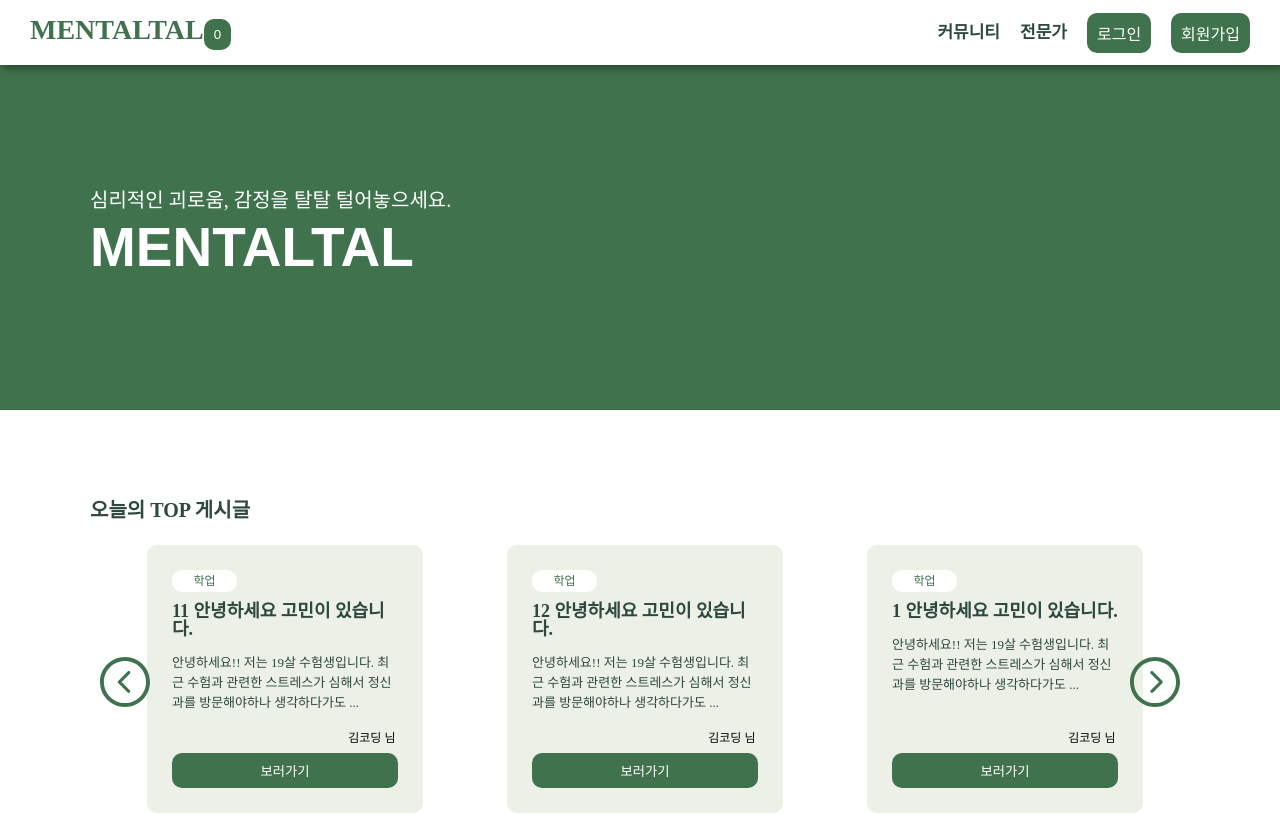
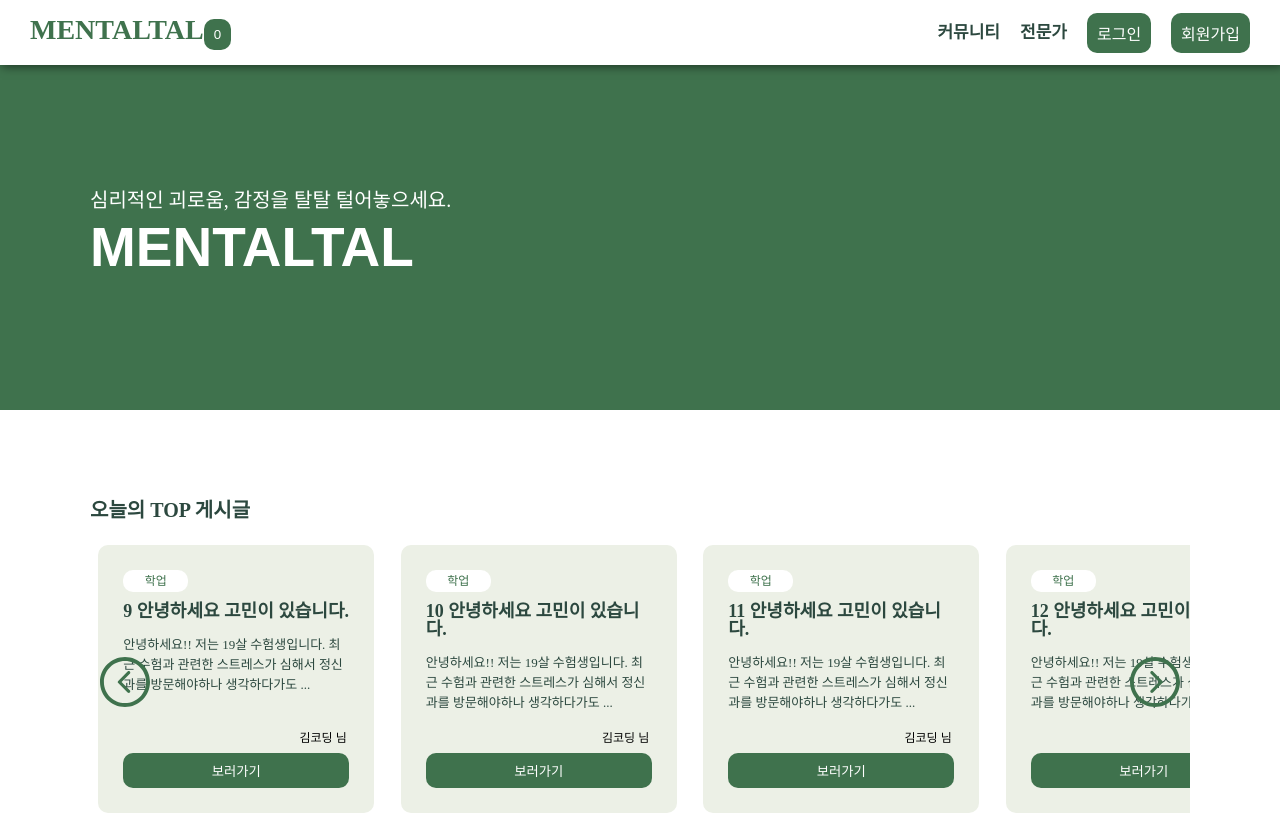
Before and after one commit to codestates-seb/seb41_main_030, a React (Create React App) app in the folder client/: page / in a window 1280 px wide. Shown: the top 814 px of the page. Built offline with nearby package versions, Linux system fonts and the light colour scheme; data requests are answered from the project's data file; a web font is replaced by a local one.

Commit message:
[design] 캐러셀 반응형 UI 조정

```diff
--- a/client/src/components/Carousel.js
+++ b/client/src/components/Carousel.js
@@ -11,7 +11,7 @@ import "swiper/css/pagination";
 import "swiper/css/navigation";
 
 // import required modules
-import { Pagination, Navigation } from "swiper";
+import { Navigation } from "swiper";
 import Preview from "./Preview";
 import { useEffect, useState } from "react";
 import axios from "axios";
@@ -29,6 +29,12 @@ const Container = styled.div`
         width: 100%;
         height: 100%;
     }
+
+    /* .swiper-container {
+        width: 100%;
+        height: 400px;
+        padding: 0 50px;
+    } */
 
     .swiper-slide {
         /* text-align: center; */
@@ -67,6 +73,7 @@ const Container = styled.div`
         background-repeat: no-repeat;
         background-size: 100% auto;
         background-position: center;
+        /* left: -30px; */
     }
 
     .swiper-button-next {
@@ -76,7 +83,27 @@ const Container = styled.div`
         background-repeat: no-repeat;
         background-size: 100% auto;
         background-position: center;
+        /* right: -30px; */
     }
+
+    /* .swiper-prev,
+    .swiper-next {
+        /* width: 60px;
+        height: 60px; */
+
+    /* position: absolute; */
+
+    /* transform: translateY(-50%); */
+    /*    z-index: 9;
+    } */
+
+    /* .swiper-prev {
+        left: -30px;
+    }
+
+    .swiper-next {
+        right: -30px;
+    } */
 
     .swiper-button-next::after,
     .swiper-button-prev::after {
@@ -85,7 +112,12 @@ const Container = styled.div`
     }
 
     .swiper-container {
-        width: 100px;
+        position: relative;
+        width: 70%;
+        margin: 0 auto;
+        padding-left: 50px;
+        padding-right: 50px;
+        /* width: 100px; */
     }
 
     /* .swiper-pagination {
@@ -120,18 +152,21 @@ export default function Carousel() {
                         320: {
                             width: 320,
                             slidesPerView: 1,
+                            spaceBetween: 30,
                         },
                         // when window width is >= 768px
-                        750: {
-                            width: 750,
+                        600: {
+                            width: 600,
                             slidesPerView: 2,
+                            spaceBetween: 30,
                         },
-                        1300: {
-                            width: 1300,
+                        1200: {
+                            width: 1200,
                             slidesPerView: 4,
+                            spaceBetween: 10,
                         },
                     }}
-                    spaceBetween={-30}
+                    // spaceBetween={-30}
                     slidesPerGroup={4}
                     loop={true}
                     loopFillGroupWithBlank={true}
```
